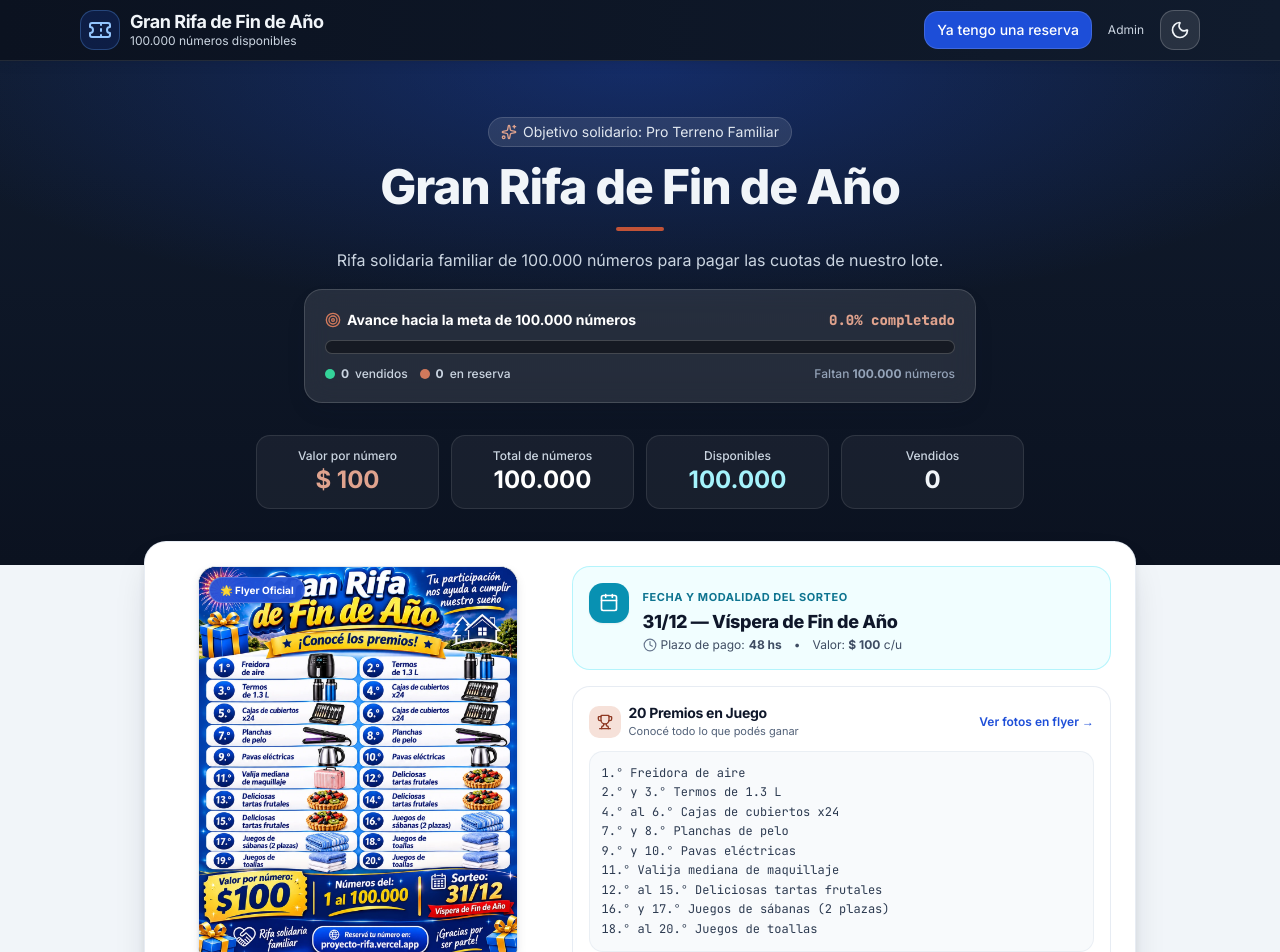
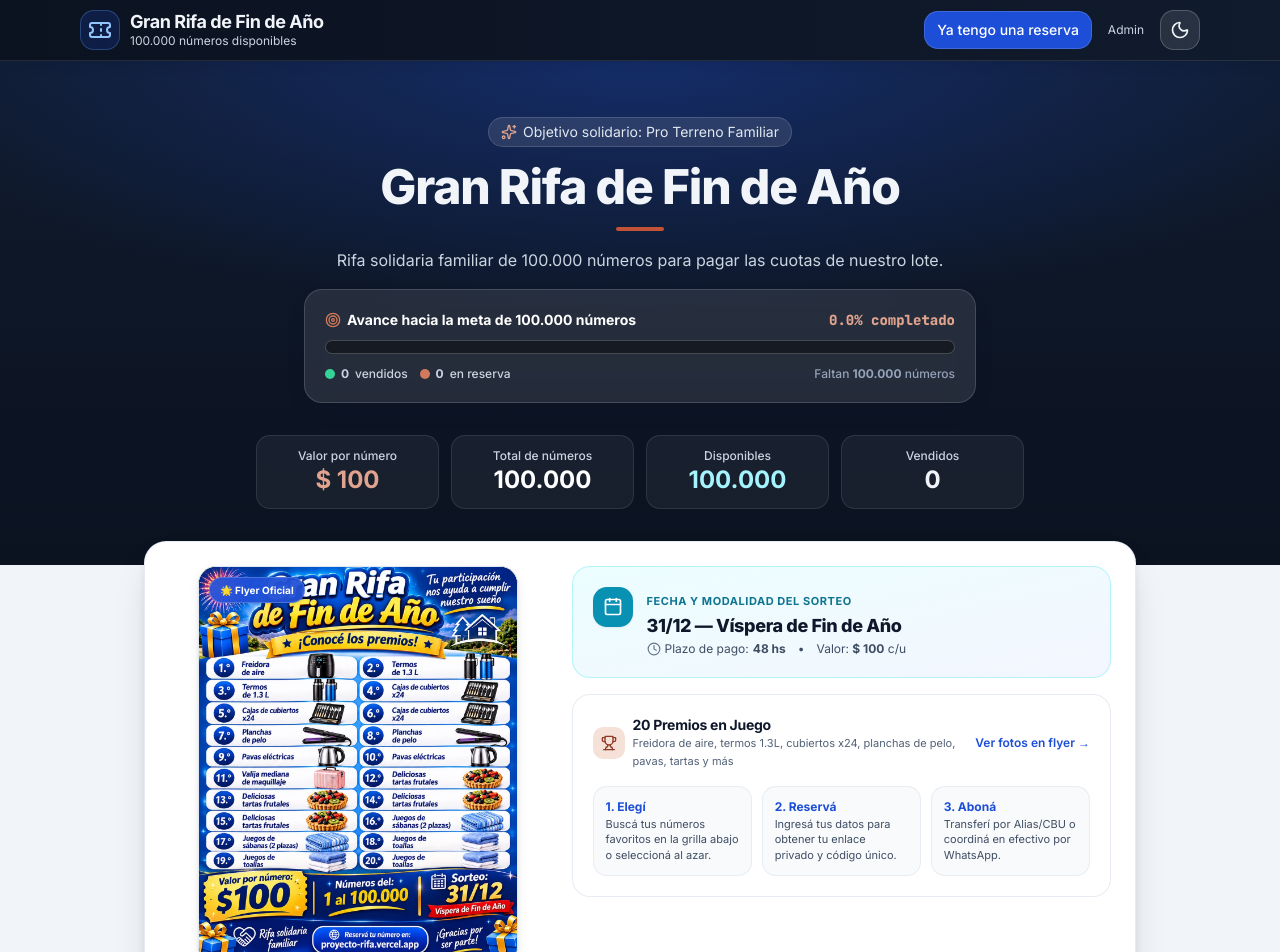
Before and after one commit to alanrod10/proyecto-rifa, a Next.js app: page / in a window 1280 px wide. Shown: the top 952 px of the page. Built offline with nearby package versions, Linux system fonts and the light colour scheme; no server answers; the database is empty.

Commit message:
fix(portal): remove redundant duplicate prizes text box in favor of official flyer showcase

```diff
--- a/src/components/portal/PortalHero.tsx
+++ b/src/components/portal/PortalHero.tsx
@@ -188,10 +188,10 @@ export default function PortalHero({ settings, stats, unitPrice }: PortalHeroPro
             </div>
           </div>
 
-          {/* Información del Sorteo y Premios */}
+          {/* Información del Sorteo y Cómo Participar (el detalle visual completo de premios está en el flyer) */}
           <div className="md:col-span-7 space-y-4">
             {/* Fecha del sorteo */}
-            <div className="bg-blue-50/70 border border-blue-200/80 rounded-2xl p-4 flex items-start gap-3.5">
+            <div className="bg-gradient-to-br from-blue-50 to-indigo-50/70 border border-blue-200/80 rounded-2xl p-4 sm:p-5 flex items-start gap-3.5">
               <div className="p-2.5 bg-blue-600 text-white rounded-xl shadow-sm shrink-0">
                 <Calendar className="w-5 h-5" />
               </div>
@@ -213,8 +213,8 @@ export default function PortalHero({ settings, stats, unitPrice }: PortalHeroPro
               </div>
             </div>
 
-            {/* Lista de premios */}
-            <div className="bg-surface rounded-2xl border border-slate-200/80 p-4 space-y-2.5">
+            {/* Tarjeta de premios y pasos */}
+            <div className="bg-surface rounded-2xl border border-slate-200/80 p-4 sm:p-5 space-y-3">
               <div className="flex items-center justify-between">
                 <div className="flex items-center gap-2">
                   <div className="p-2 bg-amber-100 text-amber-700 rounded-lg">
@@ -222,24 +222,40 @@ export default function PortalHero({ settings, stats, unitPrice }: PortalHeroPro
                   </div>
                   <div>
                     <h4 className="font-bold text-slate-900 text-sm">20 Premios en Juego</h4>
-                    <p className="text-[11px] text-slate-500">Conocé todo lo que podés ganar</p>
+                    <p className="text-[11px] text-slate-500">
+                      Freidora de aire, termos 1.3L, cubiertos x24, planchas de pelo, pavas, tartas y más
+                    </p>
                   </div>
                 </div>
                 <button
                   type="button"
                   onClick={() => setIsFlyerModalOpen(true)}
-                  className="text-xs text-brand-600 hover:text-brand-700 font-semibold"
+                  className="text-xs text-brand-600 hover:text-brand-700 font-semibold shrink-0 ml-2"
                 >
                   Ver fotos en flyer →
                 </button>
               </div>
 
-              <div className="text-xs text-slate-700 font-mono bg-slate-50 rounded-xl p-3 border border-slate-200/60 max-h-56 overflow-y-auto leading-relaxed whitespace-pre-line">
-                {settings?.prizes || 'Premios a confirmar'}
+              <div className="grid grid-cols-1 sm:grid-cols-3 gap-2.5 pt-1 text-xs">
+                <div className="bg-slate-50 border border-slate-200/70 rounded-xl p-3">
+                  <span className="font-bold text-brand-600 block mb-0.5">1. Elegí</span>
+                  <p className="text-slate-600 text-[11px] leading-snug">
+                    Buscá tus números favoritos en la grilla abajo o seleccioná al azar.
+                  </p>
+                </div>
+                <div className="bg-slate-50 border border-slate-200/70 rounded-xl p-3">
+                  <span className="font-bold text-brand-600 block mb-0.5">2. Reservá</span>
+                  <p className="text-slate-600 text-[11px] leading-snug">
+                    Ingresá tus datos para obtener tu enlace privado y código único.
+                  </p>
+                </div>
+                <div className="bg-slate-50 border border-slate-200/70 rounded-xl p-3">
+                  <span className="font-bold text-brand-600 block mb-0.5">3. Aboná</span>
+                  <p className="text-slate-600 text-[11px] leading-snug">
+                    Transferí por Alias/CBU o coordiná en efectivo por WhatsApp.
+                  </p>
+                </div>
               </div>
-              <p className="text-[11px] text-slate-500 italic">
-                * Todos los premios están detallados con imágenes en el flyer oficial.
-              </p>
             </div>
           </div>
 
```
